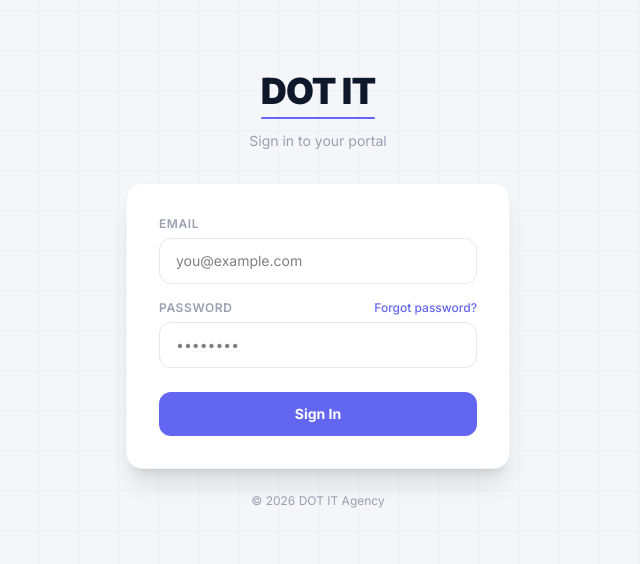
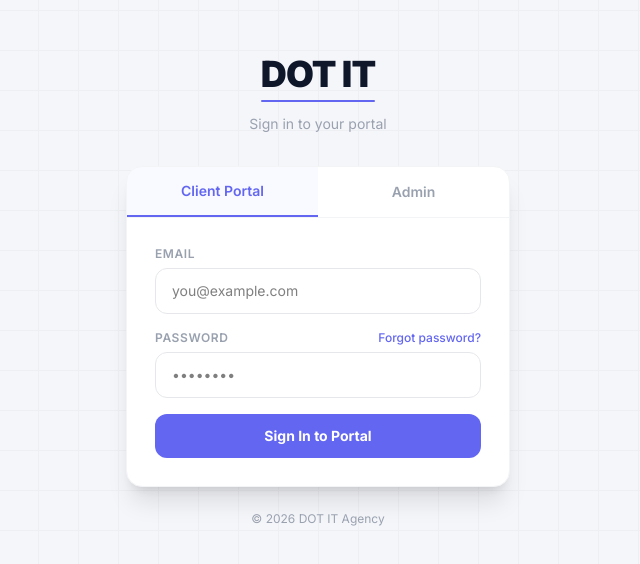
Before and after one commit to Galatoleg18/agency-portal, a Next.js app: page /login in a window 1280 px wide. Shown: the part 110-674 px from the top of the page, without its empty margins (322-962 px from the left). Built offline with nearby package versions, Linux system fonts and the light colour scheme.

Commit message:
feat: login page tabs — Client Portal / Admin with role validation

```diff
--- a/src/app/login/page.tsx
+++ b/src/app/login/page.tsx
@@ -5,14 +5,26 @@ import { useRouter } from 'next/navigation'
 import { createClient } from '@/lib/supabase/client'
 import { CheckCircle2 } from 'lucide-react'
 
+type Tab = 'admin' | 'client'
+
 export default function LoginPage() {
   const router = useRouter()
+  const [tab, setTab] = useState<Tab>('client')
   const [email, setEmail] = useState('')
   const [password, setPassword] = useState('')
   const [loading, setLoading] = useState(false)
   const [error, setError] = useState<string | null>(null)
   const [resetMode, setResetMode] = useState(false)
   const [resetSent, setResetSent] = useState(false)
+
+  function switchTab(t: Tab) {
+    setTab(t)
+    setError(null)
+    setResetMode(false)
+    setResetSent(false)
+    setEmail('')
+    setPassword('')
+  }
 
   async function handleReset(e: React.FormEvent) {
     e.preventDefault()
@@ -36,17 +48,25 @@ export default function LoginPage() {
     const { data: authData, error } = await supabase.auth.signInWithPassword({ email, password })
     if (error) { setError('Invalid email or password.'); setLoading(false); return }
 
-    // Route by role — clients go to /portal, admins/staff go to /dashboard
     const { data: profile } = await supabase
       .from('profiles').select('role').eq('id', authData.user.id).single()
     const role = profile?.role ?? 'client'
+
+    if (tab === 'admin' && role === 'client') {
+      await supabase.auth.signOut()
+      setError('This account does not have admin access.')
+      setLoading(false)
+      return
+    }
+
     router.push(role === 'client' ? '/portal' : '/dashboard')
     router.refresh()
   }
 
+  const inputCls = "w-full px-4 py-3 border border-gray-200 rounded-xl text-sm focus:outline-none focus:ring-2 focus:ring-[#6366F1] focus:border-transparent transition-all"
+
   return (
     <div className="min-h-screen bg-[#F5F6FA] flex items-center justify-center p-4">
-      {/* Subtle grid bg */}
       <div className="absolute inset-0 bg-[linear-gradient(to_right,#e5e7eb_1px,transparent_1px),linear-gradient(to_bottom,#e5e7eb_1px,transparent_1px)] bg-[size:40px_40px] opacity-40" />
 
       <div className="w-full max-w-sm relative">
@@ -60,12 +80,40 @@ export default function LoginPage() {
         </div>
 
         {/* Card */}
-        <div className="bg-white rounded-2xl p-8 shadow-xl border border-gray-100">
+        <div className="bg-white rounded-2xl shadow-xl border border-gray-100 overflow-hidden">
+
+          {/* Tabs */}
+          <div className="flex border-b border-gray-100">
+            <button
+              type="button"
+              onClick={() => switchTab('client')}
+              className={`flex-1 py-3.5 text-sm font-semibold transition-all ${
+                tab === 'client'
+                  ? 'text-[#6366F1] border-b-2 border-[#6366F1] bg-indigo-50/40'
+                  : 'text-gray-400 hover:text-gray-600'
+              }`}
+            >
+              Client Portal
+            </button>
+            <button
+              type="button"
+              onClick={() => switchTab('admin')}
+              className={`flex-1 py-3.5 text-sm font-semibold transition-all ${
+                tab === 'admin'
+                  ? 'text-[#6366F1] border-b-2 border-[#6366F1] bg-indigo-50/40'
+                  : 'text-gray-400 hover:text-gray-600'
+              }`}
+            >
+              Admin
+            </button>
+          </div>
+
+          <div className="p-7">
             {resetSent ? (
               <div className="text-center py-4">
                 <CheckCircle2 size={40} className="text-emerald-500 mx-auto mb-3" />
                 <p className="font-semibold text-gray-800 mb-1">Check your inbox</p>
-              <p className="text-sm text-gray-400 mb-5">We sent a password reset link to <strong>{email}</strong></p>
+                <p className="text-sm text-gray-400 mb-5">We sent a reset link to <strong>{email}</strong></p>
                 <button onClick={() => { setResetSent(false); setResetMode(false) }}
                   className="text-sm text-[#6366F1] font-semibold hover:underline">
                   Back to sign in
@@ -76,8 +124,7 @@ export default function LoginPage() {
                 <div>
                   <label className="block text-xs font-semibold text-gray-400 uppercase tracking-wider mb-1.5">Email</label>
                   <input type="email" required value={email} onChange={e => setEmail(e.target.value)}
-                  className="w-full px-4 py-3 border border-gray-200 rounded-xl text-sm focus:outline-none focus:ring-2 focus:ring-[#6366F1] focus:border-transparent transition-all"
-                  placeholder="you@example.com" />
+                    className={inputCls} placeholder="you@example.com" />
                 </div>
 
                 {!resetMode && (
@@ -90,8 +137,7 @@ export default function LoginPage() {
                       </button>
                     </div>
                     <input type="password" required value={password} onChange={e => setPassword(e.target.value)}
-                    className="w-full px-4 py-3 border border-gray-200 rounded-xl text-sm focus:outline-none focus:ring-2 focus:ring-[#6366F1] focus:border-transparent transition-all"
-                    placeholder="••••••••" />
+                      className={inputCls} placeholder="••••••••" />
                   </div>
                 )}
 
@@ -100,8 +146,10 @@ export default function LoginPage() {
                 )}
 
                 <button type="submit" disabled={loading}
-                className="w-full bg-[#6366F1] hover:bg-[#4f46e5] text-white font-bold py-3 rounded-xl transition-all disabled:opacity-60 text-sm mt-2">
-                {loading ? (resetMode ? 'Sending…' : 'Signing in…') : (resetMode ? 'Send Reset Link' : 'Sign In')}
+                  className="w-full bg-[#6366F1] hover:bg-[#4f46e5] text-white font-bold py-3 rounded-xl transition-all disabled:opacity-60 text-sm">
+                  {loading
+                    ? (resetMode ? 'Sending…' : 'Signing in…')
+                    : (resetMode ? 'Send Reset Link' : tab === 'admin' ? 'Sign In to Dashboard' : 'Sign In to Portal')}
                 </button>
 
                 {resetMode && (
@@ -113,6 +161,7 @@ export default function LoginPage() {
               </form>
             )}
           </div>
+        </div>
 
         <p className="text-center text-gray-400 text-xs mt-6">© 2026 DOT IT Agency</p>
       </div>
```
Lines whose indentation alone changed are shown as unchanged.
